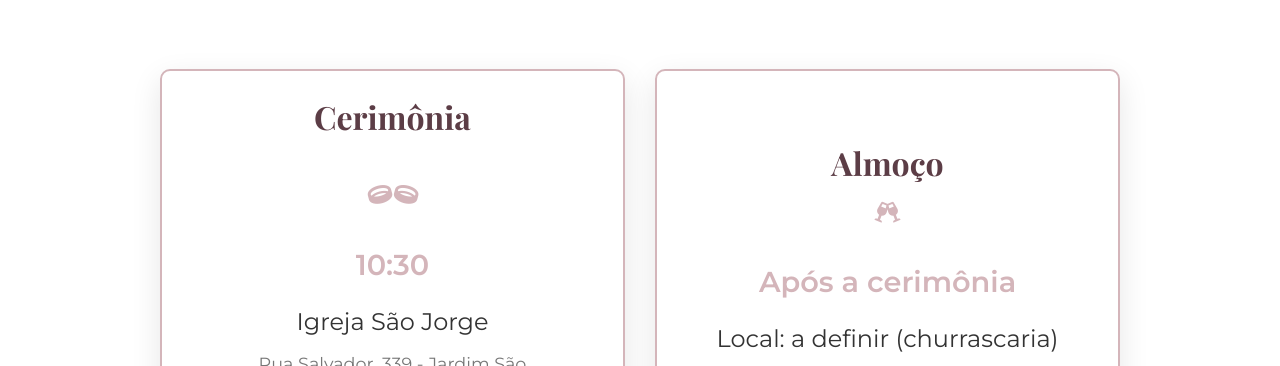
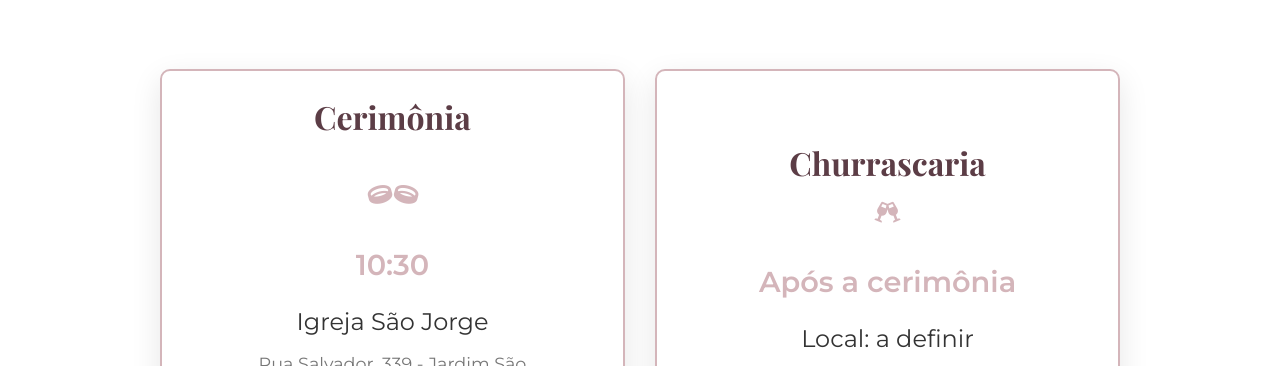
Before and after one commit to casamentoAlessandraELucas/convite, a plain HTML site: page index.html in a window 1280 px wide. Shown: the part 1040-1406 px from the top of the page. Drawn offline with nearby package versions, Linux system fonts and the light colour scheme; a web font is replaced by a local one.

Commit message:
text changes

```diff
--- a/index.html
+++ b/index.html
@@ -141,11 +141,11 @@ Queremos muito você conosco para celebrar nosso casamento e o início da nossa
 
 
                     <div class="card-inner">
-                        <h3>Almoço</h3>
+                        <h3>Churrascaria</h3>
                         <!-- <span>Leve sua bebida e cooler!</span> -->
                         <div class="divider"><i class="fas fa-glass-cheers"></i></div>
                         <p class="time">Após a cerimônia</p>
-                        <p class="location">Local: a definir (churrascaria)</p>
+                        <p class="location">Local: a definir </p>
                         <p class="address">Observação: Cada convidado será responsável por sua própria despesa.</p>
                         <!-- <a href="https://www.google.com/maps/place/R.+Joao+Thienne,+130+-+Vila+Azenha,+Nova+Odessa+-+SP,+13387-088/@-22.770891,-47.293977,17z/data=!3m1!4b1!4m6!3m5!1s0x94c8977e0c1581bf:0xcf8440e9127e7600!8m2!3d-22.770896!4d-47.2914021!16s%2Fg%2F11qt2m3dlw?entry=ttu&g_ep=EgoyMDI1MDcyMC4wIKXMDSoASAFQAw%3D%3D" class="btn" target="_blank">
                             <i class="fas fa-map-marker-alt"></i> Ver Localização
@@ -190,7 +190,7 @@ Queremos muito você conosco para celebrar nosso casamento e o início da nossa
                     <br>
 <p><b>Observação importante:</b> Ainda estamos definindo os detalhes da churrascaria. Assim que tivermos mais informações sobre o local e valores do rodízio, informaremos novamente a todos.</p>
 <br>
-<p>Agradecemos a compreensão! ❤️</p>
+<p>Para garantir os lugares na cerimônia e na churrascaria, é muito importante a confirmação e os nomes até o dia 23 de agosto (sabádo).</p>
                 </div>
 
                 <div class="confirmation-options">
```
